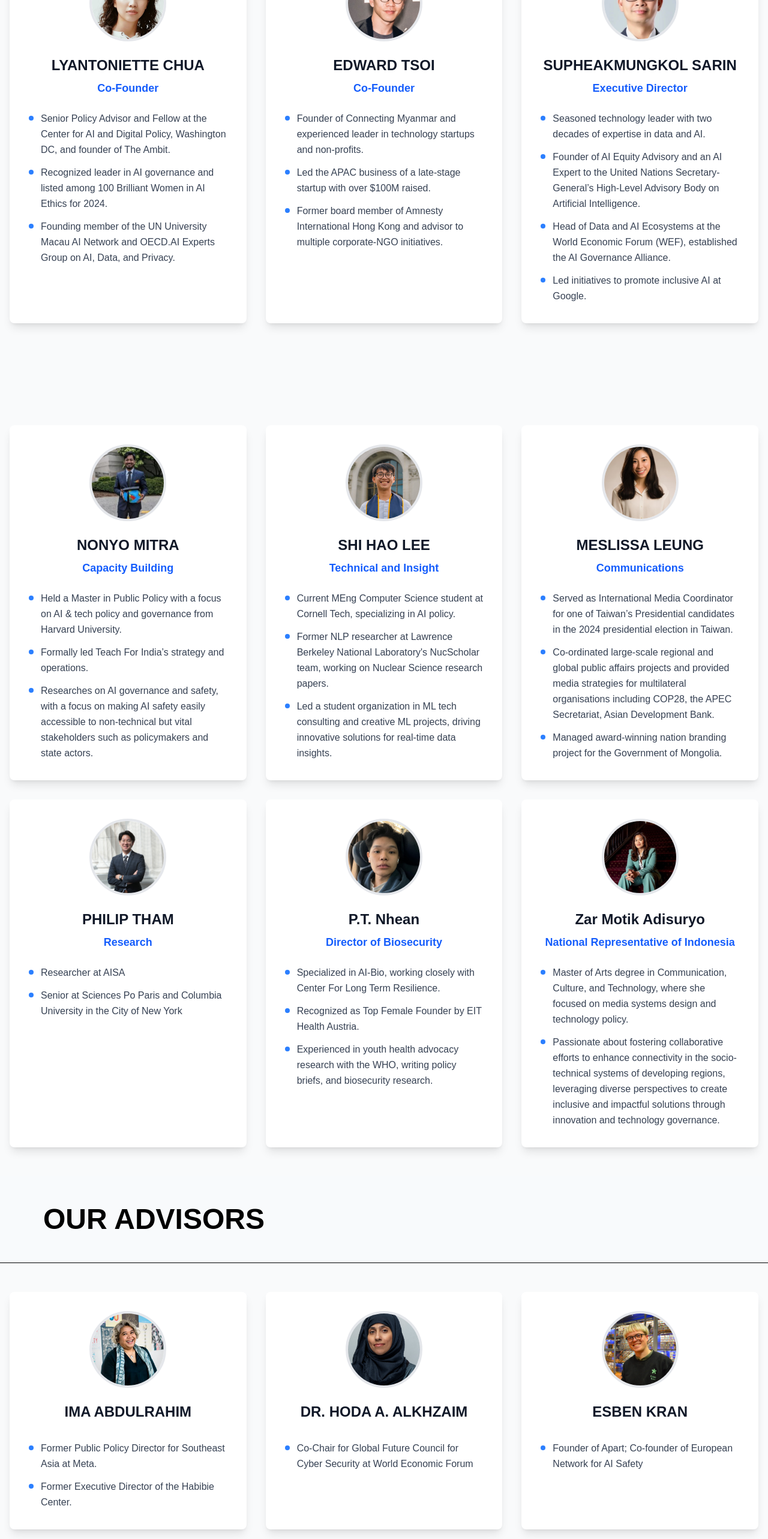
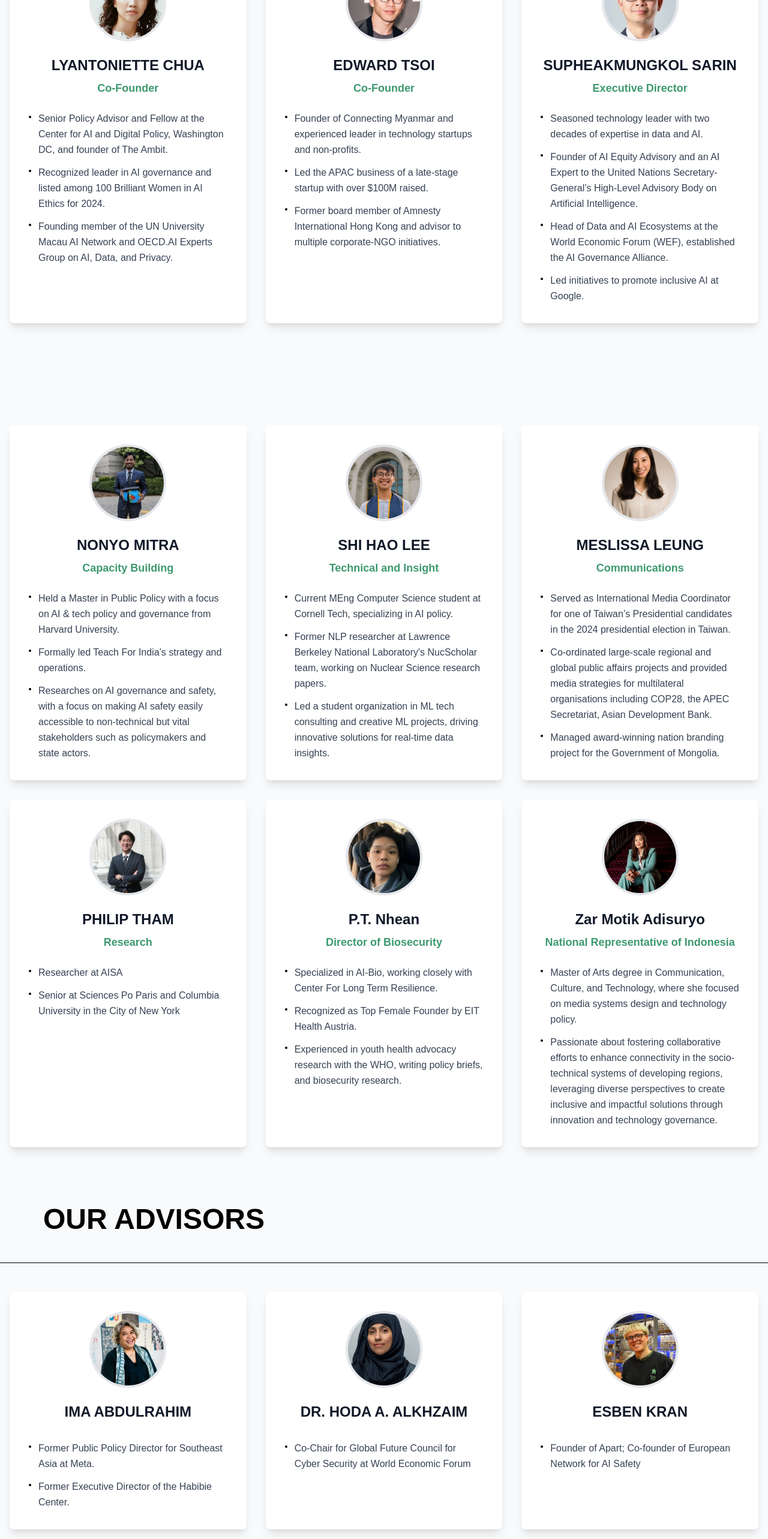
Before and after one commit to bennyhch/aisa-web, a Next.js app: page /who-we-are in a window 1280 px wide. Shown: the part 1020-3586 px from the top of the page at 60% size. Built offline with nearby package versions, Linux system fonts and the light colour scheme.

Commit message:
feat: add partner

```diff
--- a/src/app/who-we-are/page.tsx
+++ b/src/app/who-we-are/page.tsx
@@ -63,7 +63,7 @@ const page = () => {
                   </h2>
 
                   {/* Title */}
-                  <h3 className="text-lg font-semibold text-blue-600 mb-6">
+                  <h3 className="text-lg font-semibold text-oceanGreen mb-6">
                     {founder.title}
                   </h3>
 
@@ -72,7 +72,7 @@ const page = () => {
                     <ul className="space-y-3">
                       {founder.bulletPoints.map((point, index) => (
                         <li key={index} className="flex items-start">
-                          <span className="w-2 h-2 bg-blue-500 rounded-full mt-2 mr-3 flex-shrink-0"></span>
+                          <span className="w-1 h-1 bg-black rounded-full mt-2 mr-3 flex-shrink-0"></span>
                           <span className="text-gray-700 leading-relaxed">
                             {point}
                           </span>
@@ -114,7 +114,7 @@ const page = () => {
                   </h2>
 
                   {/* Title */}
-                  <h3 className="text-lg font-semibold text-blue-600 mb-6">
+                  <h3 className="text-lg font-semibold text-oceanGreen mb-6">
                     {title}
                   </h3>
 
@@ -123,7 +123,7 @@ const page = () => {
                     <ul className="space-y-3">
                       {bulletPoints.map((point, index) => (
                         <li key={index} className="flex items-start">
-                          <span className="w-2 h-2 bg-blue-500 rounded-full mt-2 mr-3 flex-shrink-0"></span>
+                          <span className="w-1 h-1 bg-black rounded-full mt-2 mr-3 flex-shrink-0"></span>
                           <span className="text-gray-700 leading-relaxed">
                             {point}
                           </span>
@@ -167,7 +167,7 @@ const page = () => {
                   </h2>
 
                   {/* Title */}
-                  <h3 className="text-lg font-semibold text-blue-600 mb-6">
+                  <h3 className="text-lg font-semibold text-oceanGreen mb-6">
                     {title}
                   </h3>
 
@@ -176,7 +176,7 @@ const page = () => {
                     <ul className="space-y-3">
                       {bulletPoints.map((point, index) => (
                         <li key={index} className="flex items-start">
-                          <span className="w-2 h-2 bg-blue-500 rounded-full mt-2 mr-3 flex-shrink-0"></span>
+                          <span className="w-1 h-1 bg-black rounded-full mt-2 mr-3 flex-shrink-0"></span>
                           <span className="text-gray-700 leading-relaxed">
                             {point}
                           </span>
@@ -190,6 +190,20 @@ const page = () => {
           </div>
         </div>
       </section>
+
+      <section>
+        <H2 heading="OUR PARTNERS" />
+        <HorizontalLine />
+        <div className="w-2/3 mx-auto py-20">
+          <Image
+            src="/partners.png"
+            alt="Partners"
+            width={1200}
+            height={600}
+            className="w-full h-auto object-cover"
+          />
+        </div>
+      </section>
     </PageWrapper>
   );
 };
```
Also changed, not shown: public/partners.png (added).
